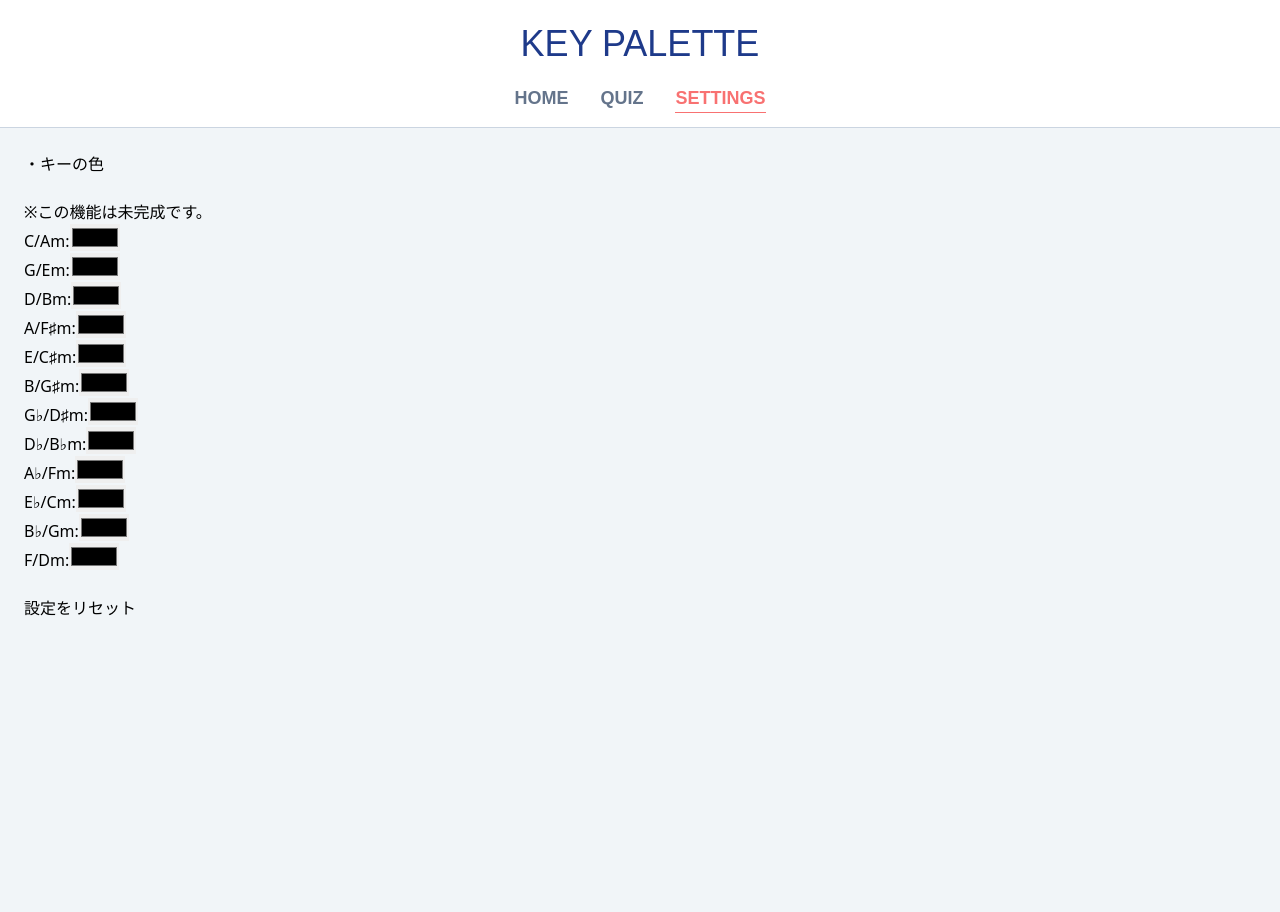
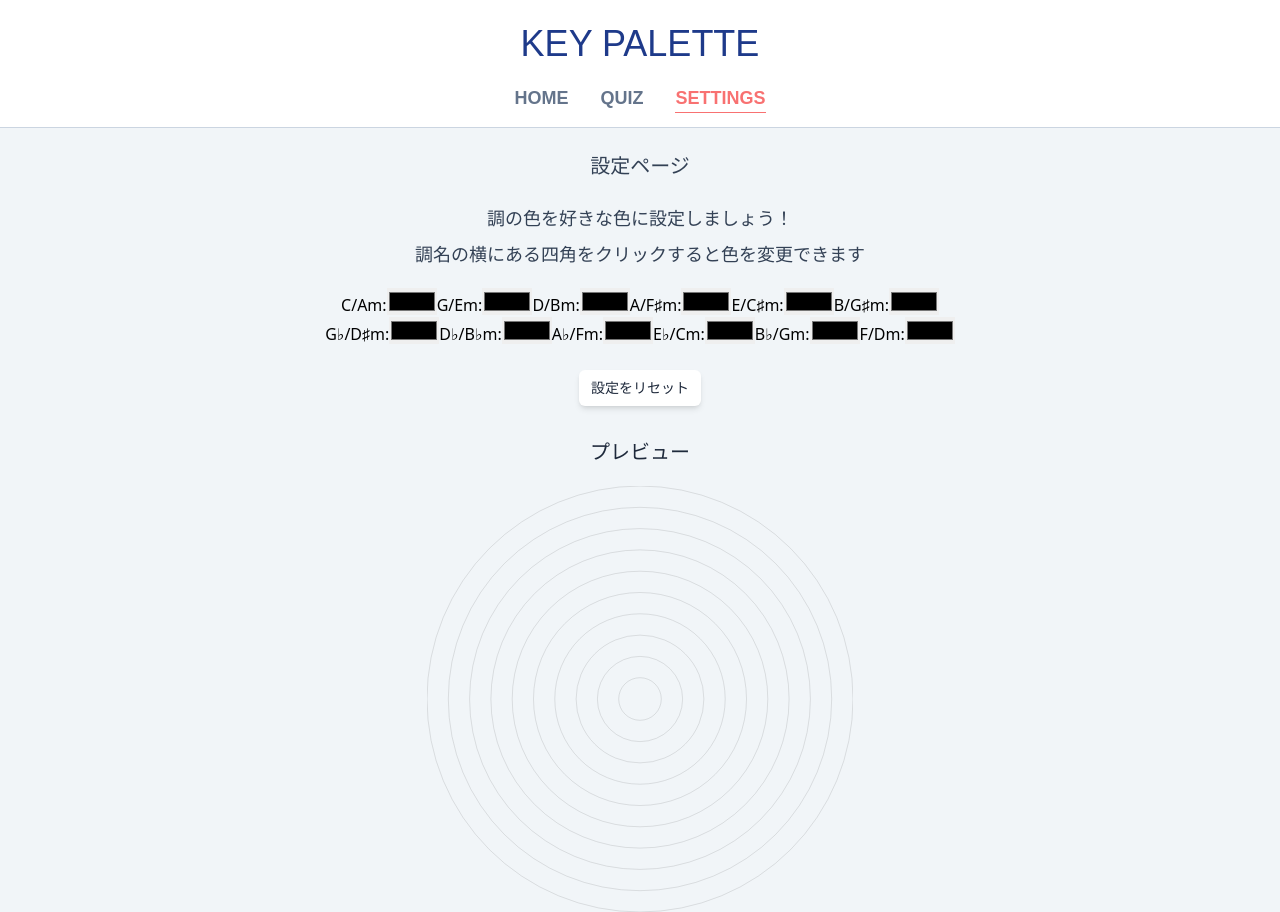
Before and after one commit to Yuki-Nakamura4/SpotifyAPIApp, a React (Create React App) app: page /settings in a window 1280 px wide. Before the commit the page ends 800 px from the top, so only its background shows below. Built offline with nearby package versions, Linux system fonts and the light colour scheme.

Commit message:
設定ページのレイアウトを修正

```diff
--- a/src/Components/pages/Quiz.tsx
+++ b/src/Components/pages/Quiz.tsx
@@ -133,7 +133,11 @@ export const Quiz: React.FC = () => {
         <p>Loading...</p>
       ) : quizStarted ? (
         <div>
-          <KeyChart keyData={keyData} />
+          {keyData.length > 0 ? (
+            <KeyChart keyData={keyData} />
+          ) : (
+            <p>Loading Key Data...</p>
+          )}
           <QuizOptions
             key={currentQuestion}
             randomArtists={artistOptions}
@@ -161,4 +165,4 @@ export const Quiz: React.FC = () => {
       )}
     </div>
   );
-};
+      }
--- a/src/Components/pages/Settings.tsx
+++ b/src/Components/pages/Settings.tsx
@@ -1,4 +1,5 @@
 import React, { useState, useEffect } from 'react';
+import { PolarArea } from 'react-chartjs-2';
 import { keysColor as initialKeysColor, UsersColor } from '../../data/KeysColor';
 
 export const Settings = () => {
@@ -29,18 +30,65 @@ export const Settings = () => {
     setResetKey(prevKey => prevKey + 1); // increment the resetKey to force re-render
   };
 
+  // チャートのデータとオプションの定義
+  const chartData = {
+    labels: Object.keys(usersColors),
+    datasets: [
+      {
+        data: Array(Object.keys(usersColors).length).fill(10), // 各キーの値を10で固定
+        backgroundColor: Object.values(usersColors),
+      },
+    ],
+  };
+
+  // グラフの設定
+  const options = {
+    plugins: {
+      legend: {
+        display: false,
+      },
+    },
+    scales: {
+      r: {
+        startAngle: -15, // 開始角度を15度ずらしてハ長調を真上にし、五度圏の形にする
+        ticks: {
+          display: false,
+        },
+      },
+    },
+  };
+
+  // 1行に6つのキーを表示するためのグループ化
+  const keyGroups = [];
+  for (let i = 0; i < keysColor.length; i += 6) {
+    keyGroups.push(keysColor.slice(i, i + 6));
+  }
+
   return (
     <>
-      <div className="p-6">・キーの色</div>
-      <div className="pl-6">※この機能は未完成です。</div>
-      <div className="pl-6">
-        {keysColor.map((key) => (
-          <div key={key.name}>
-            <label>{key.name}:</label>
-            <input key={`${key.name}-${resetKey}`} type="color" value={usersColors[key.name]} onChange={handleColorChange(key.name)} />
+      <div className="p-6 flex justify-center text-xl text-slate-700">設定ページ</div>
+      <div className=" flex justify-center text-lg text-slate-700">調の色を好きな色に設定しましょう！</div>
+      <div className="mt-2 mb-5 flex justify-center text-lg text-slate-700">調名の横にある四角をクリックすると色を変更できます</div>
+      <div >
+        {keyGroups.map((group, index) => (
+          <div key={index} className="flex justify-center">
+            {group.map((key) => (
+              <div key={key.name} className="color-option">
+                <label>{key.name}:</label>
+                <input type="color" value={usersColors[key.name]} onChange={handleColorChange(key.name)} />
+              </div>
+            ))}
           </div>
         ))}
-        <button className="pt-6"onClick={handleReset}>設定をリセット</button>
+        <div className="flex justify-center">
+          <button className="mt-6 py-2 px-3 rounded-md text-sm text-slate-800 bg-white shadow-md" onClick={handleReset}>設定をリセット</button>
+          </div>
+          <div className="mt-8 flex text-xl text-slate-800 justify-center">プレビュー</div>
+        <div className="mt-5 flex justify-center">
+        <div className=" w-1/3">
+          <PolarArea data={chartData} options={options}/>
+        </div>
+        </div>
       </div>
     </>
   );
```
Also changed, not shown: 1 other file (tests, documents, lock files or other folders).
